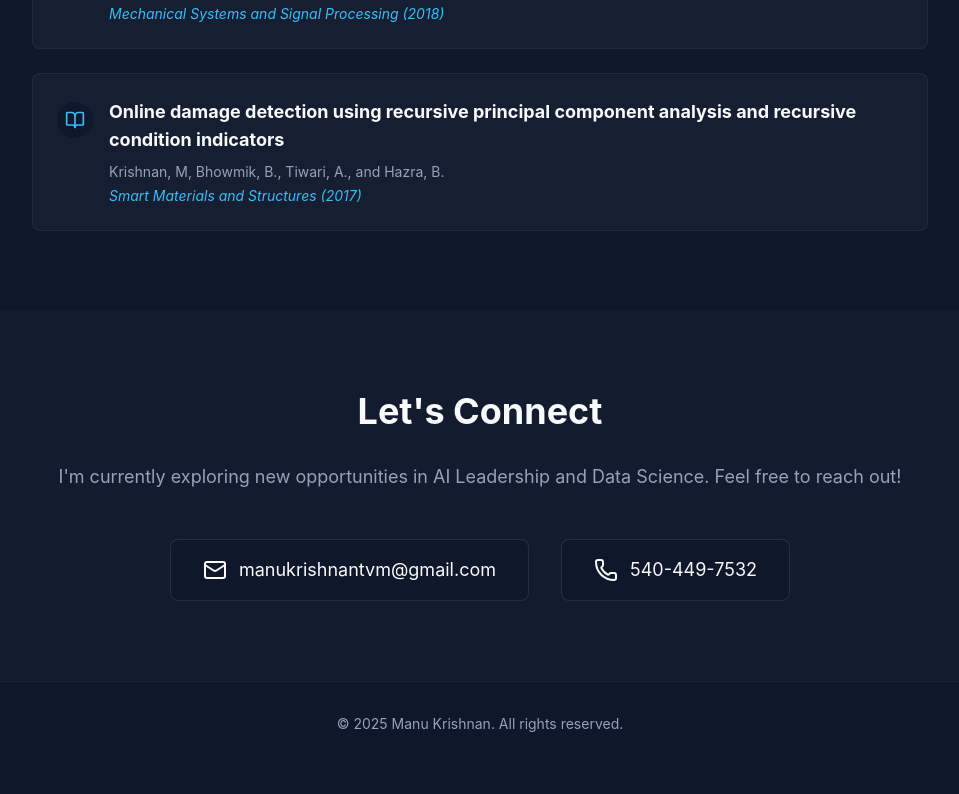
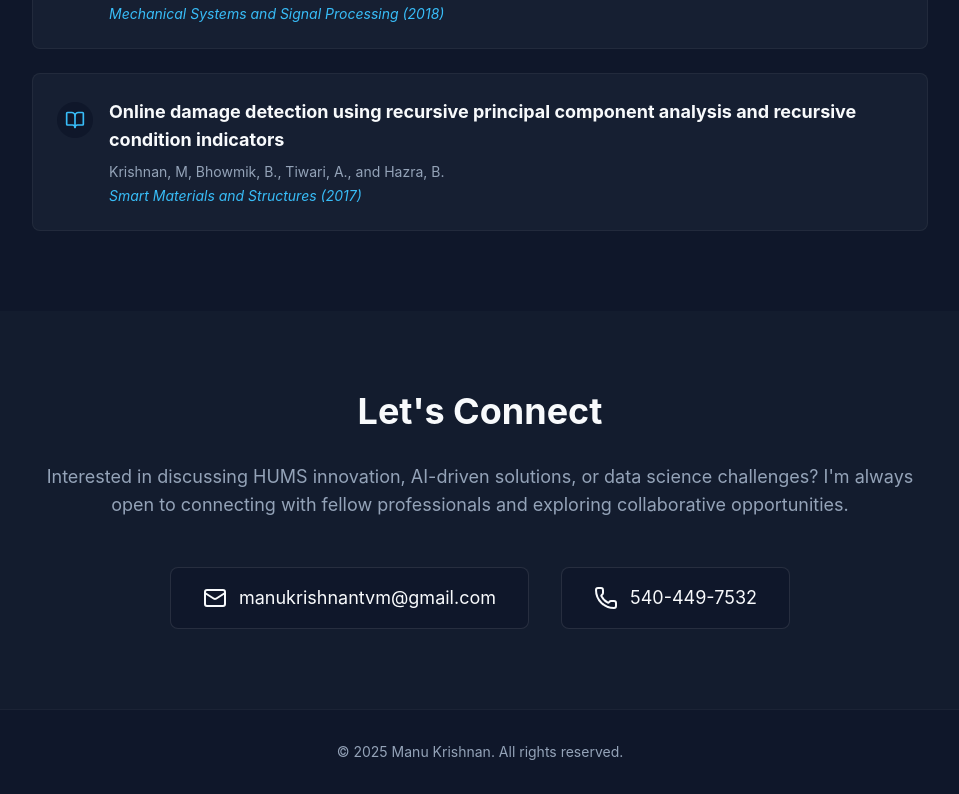
Before and after one commit to manukrisvt/portfolio, a React (Vite) app: page / in a window 1280 px wide. Shown: the part 6489-7283 px from the top of the page, without its empty margins (160-1119 px from the left). Before the commit the page ends 7255 px from the top, so only its background shows below. Built offline with nearby package versions, Linux system fonts and the light colour scheme.

Commit message:
Update contact section with more discreet messaging

```diff
--- a/src/components/Contact.jsx
+++ b/src/components/Contact.jsx
@@ -24,8 +24,8 @@ const Contact = () => {
                         transition={{ delay: 0.1 }}
                         className="text-lg text-text-muted mb-12"
                     >
-                        I'm currently exploring new opportunities in AI Leadership and Data Science.
-                        Feel free to reach out!
+                        Interested in discussing HUMS innovation, AI-driven solutions, or data science challenges?
+                        I'm always open to connecting with fellow professionals and exploring collaborative opportunities.
                     </motion.p>
 
                     <div className="flex flex-col md:flex-row justify-center gap-8">
```
